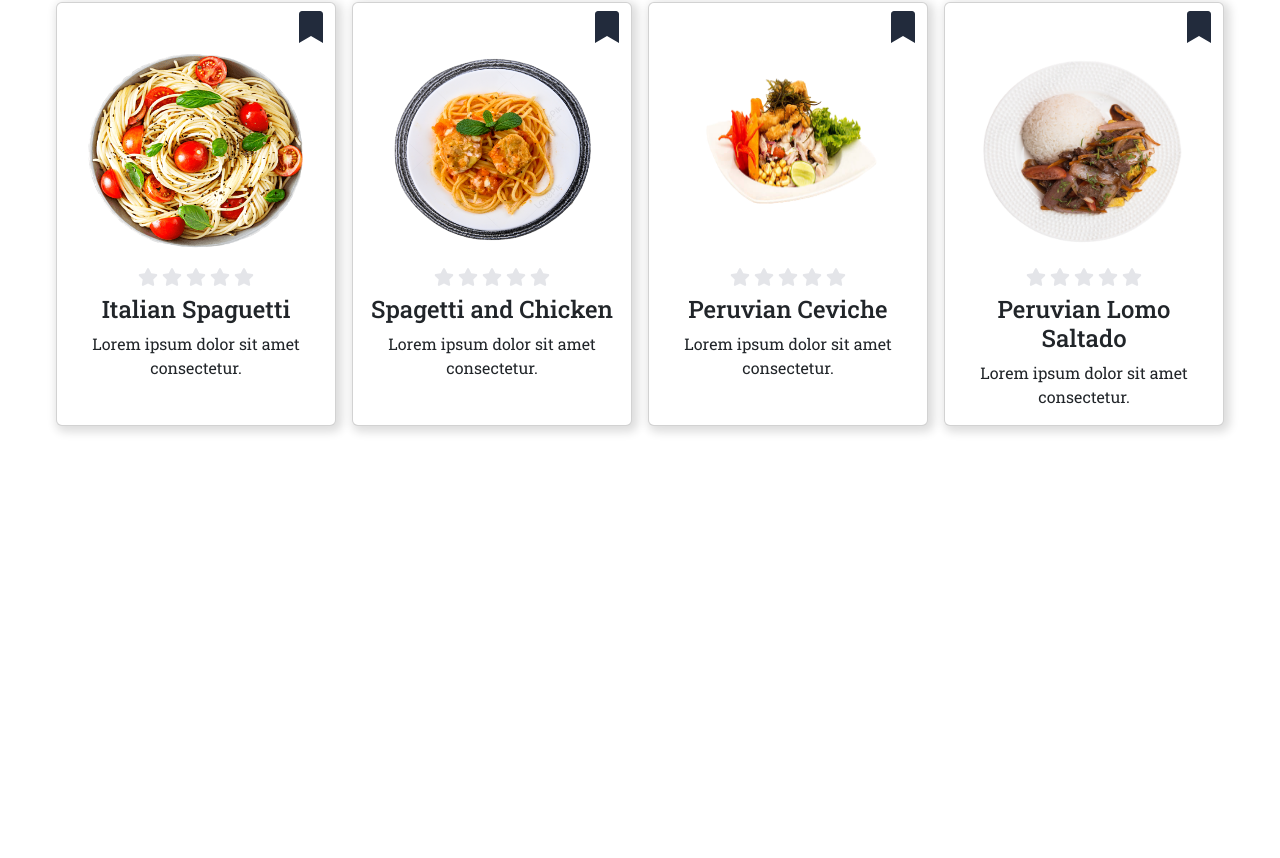
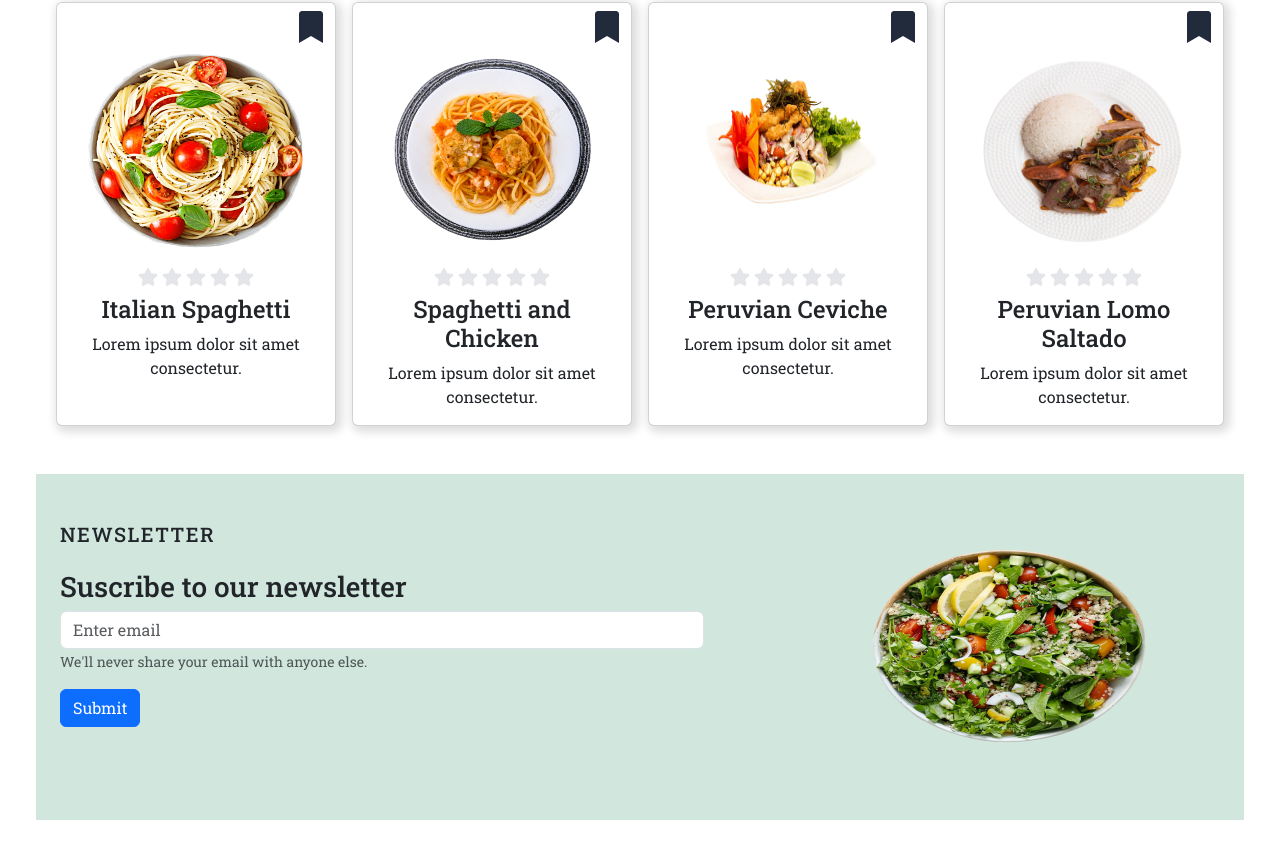
Before and after one commit to alancrisanto/recipesnext, a Next.js app: page / in a window 1280 px wide. Shown: the part 1766-2624 px from the top of the page. Before the commit the page ends 2240 px from the top, so only its background shows below. Built offline with nearby package versions, Linux system fonts and the light colour scheme; no server answers.

Commit message:
create newsletter component

```diff
--- a/src/app/page.tsx
+++ b/src/app/page.tsx
@@ -1,6 +1,7 @@
 import Hero from "@/components/hero/hero";
 import Features from "@/components/features/features";
 import RecipesContainer from "@/components/recipesContainer/recipesContainer";
+import NewsletterComponent from "@/components/newsletter/newsletter";
 
 export default function Home() {
 	return (
@@ -9,6 +10,7 @@ export default function Home() {
 			<div className="container-xxl mt-5 py-5">
 				<Features />
 				<RecipesContainer />
+				<NewsletterComponent />
 			</div>
 		</>
 	);
--- /dev/null
+++ b/src/components/newsletter/newsletter.tsx
@@ -0,0 +1,33 @@
+"use client";
+
+import Button from "react-bootstrap/Button";
+import Form from "react-bootstrap/Form";
+import styles from "./page.module.css";
+import Image from "next/image";
+
+function NewsletterComponent() {
+	return (
+		<div className={`mt-5 py-5 px-4 mx-md-4 bg-success-subtle d-flex`}>
+			<div className={`newDesc col-7 col-lg-8`}>
+				<h5 className={`${styles.textH5} pb-3`}>NEWSLETTER</h5>
+				<h3>Suscribe to our newsletter</h3>
+				<div>
+					<Form className={`col-md-10`}>
+						<Form.Group className="mb-3" controlId="formBasicEmail">
+							<Form.Control type="email" placeholder="Enter email" />
+							<Form.Text className="text-muted">We&apos;ll never share your email with anyone else.</Form.Text>
+						</Form.Group>
+						<Button variant="primary" type="submit">
+							Submit
+						</Button>
+					</Form>
+				</div>
+			</div>
+			<div className={`d-none d-md-block position-relative ${styles.newsImg} `}>
+				<Image src="/dish4.png" width={350} height={250} alt="image of salad" />
+			</div>
+		</div>
+	);
+}
+
+export default NewsletterComponent;
--- /dev/null
+++ b/src/components/newsletter/page.module.css
@@ -0,0 +1,8 @@
+.textH5 {
+  letter-spacing: 1.5px;
+}
+
+.newsImg {
+  width: 100%;
+  height: auto;
+}
--- a/src/components/recipesContainer/recipesContainer.tsx
+++ b/src/components/recipesContainer/recipesContainer.tsx
@@ -26,8 +26,12 @@ function RecipesContainer() {
 				/>
 				<RecipesCards recImg="/dish3.png" title="Beef Roulade" desc="Lorem ipsum dolor sit amet consectetur." />
 				<RecipesCards recImg="/dish4.png" title="Greek Salad" desc="Lorem ipsum dolor sit amet consectetur." />
-				<RecipesCards recImg="/dish5.png" title="Italian Spaguetti" desc="Lorem ipsum dolor sit amet consectetur." />
-				<RecipesCards recImg="/dish6.png" title="Spagetti and Chicken" desc="Lorem ipsum dolor sit amet consectetur." />
+				<RecipesCards recImg="/dish5.png" title="Italian Spaghetti" desc="Lorem ipsum dolor sit amet consectetur." />
+				<RecipesCards
+					recImg="/dish6.png"
+					title="Spaghetti and Chicken"
+					desc="Lorem ipsum dolor sit amet consectetur."
+				/>
 				<RecipesCards recImg="/dish7.png" title="Peruvian Ceviche" desc="Lorem ipsum dolor sit amet consectetur." />
 				<RecipesCards
 					recImg="/dish8.png"
```
